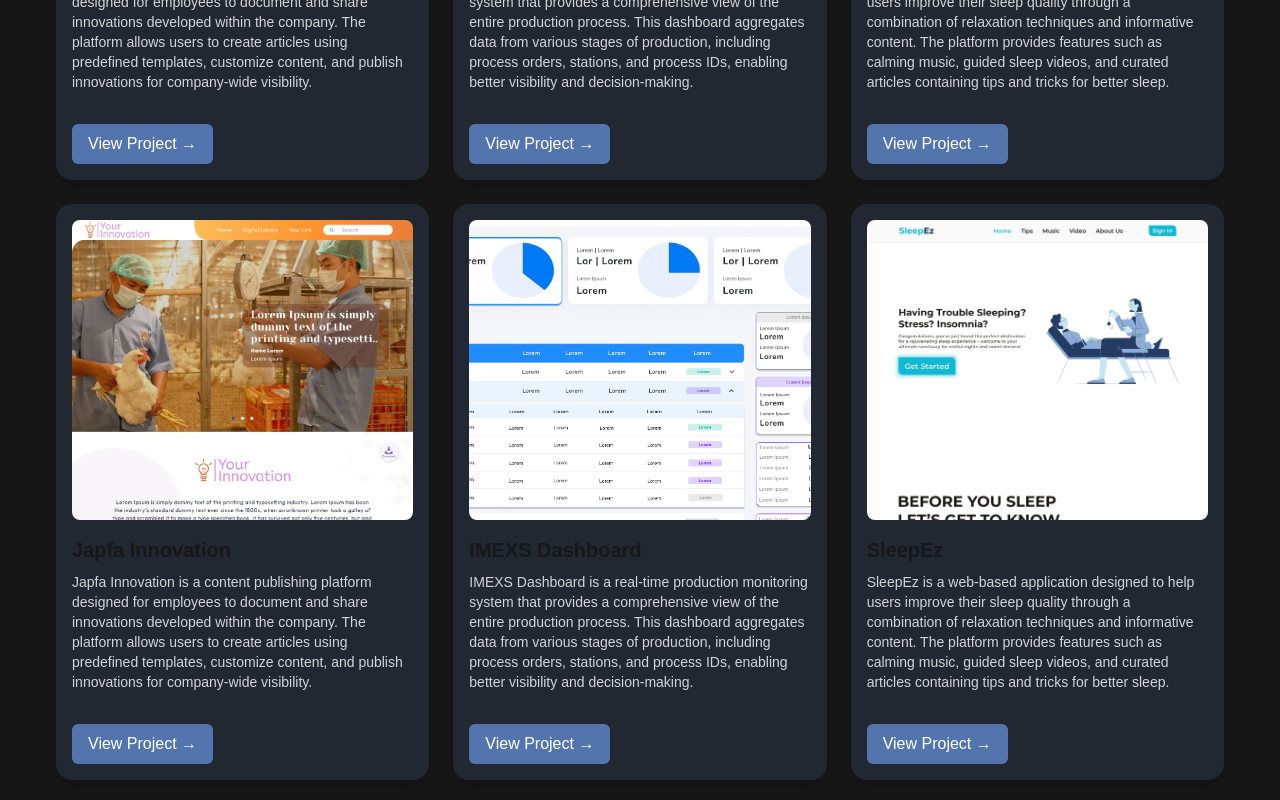
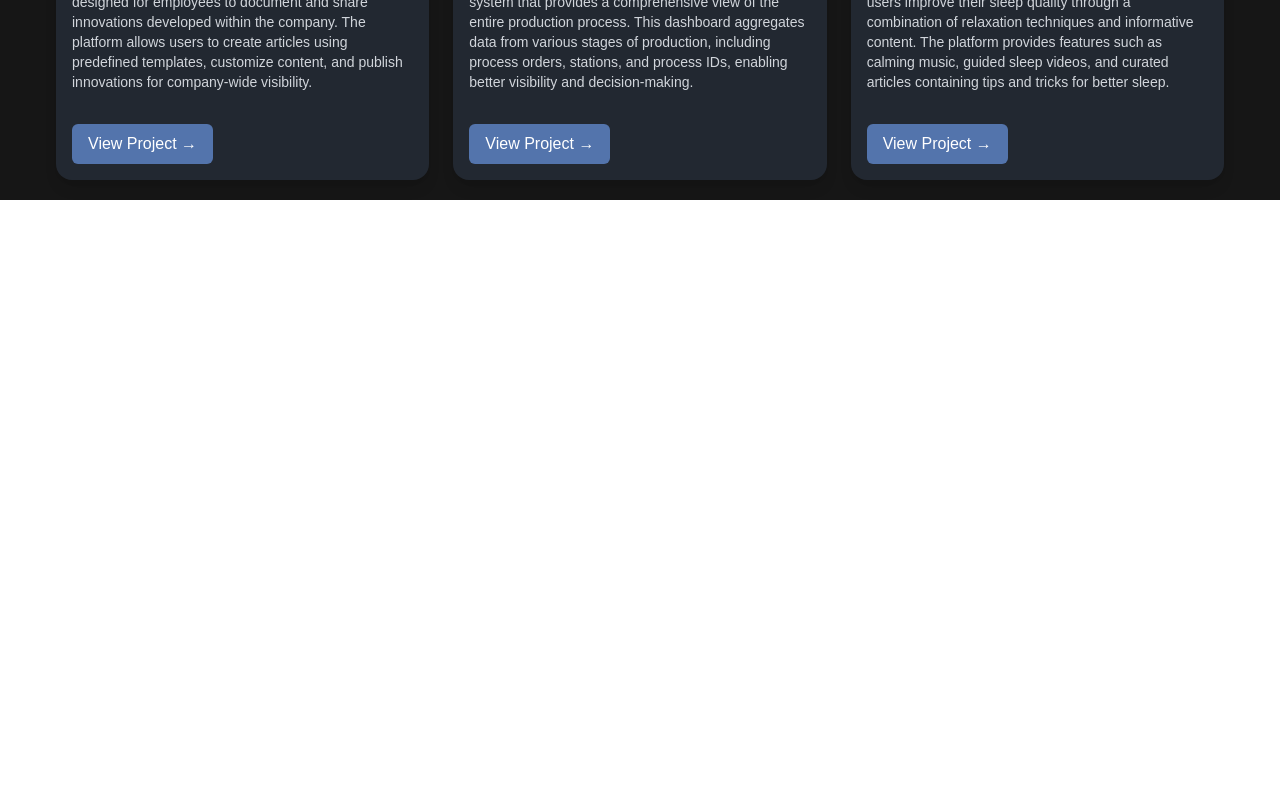
Before and after one commit to pavellsan8/pavel-portfolio, a Next.js app: page /pavel-projects in a window 1280 px wide. Shown: the part 484-1284 px from the top of the page. After the commit the page ends 800 px from the top, so only its background shows below. Built offline with nearby package versions, Linux system fonts and the light colour scheme.

Commit message:
Command duplicate project

```diff
--- a/src/data/homepage.js
+++ b/src/data/homepage.js
@@ -97,25 +97,25 @@
     image: "/images/project/project_3/sleep_ez_1.jpg",
     link: "https://example.com/project3",
   },
-  {
-    id: 4,
-    title: "Japfa Innovation",
-    description: "Japfa Innovation is a content publishing platform designed for employees to document and share innovations developed within the company. The platform allows users to create articles using predefined templates, customize content, and publish innovations for company-wide visibility.",
-    image: "/images/project/project_1/japfa_inno_1.jpg",
-    link: "https://example.com/project1",
-  },
-  {
-    id: 5,
-    title: "IMEXS Dashboard",
-    description: "IMEXS Dashboard is a real-time production monitoring system that provides a comprehensive view of the entire production process. This dashboard aggregates data from various stages of production, including process orders, stations, and process IDs, enabling better visibility and decision-making.",
-    image: "/images/project/project_2/mes_report_1.jpg",
-    link: "https://example.com/project2",
-  },
-  {
-    id: 6,
-    title: "SleepEz",
-    description: "SleepEz is a web-based application designed to help users improve their sleep quality through a combination of relaxation techniques and informative content. The platform provides features such as calming music, guided sleep videos, and curated articles containing tips and tricks for better sleep.",
-    image: "/images/project/project_3/sleep_ez_1.jpg",
-    link: "https://example.com/project3",
-  },
+  // {
+  //   id: 4,
+  //   title: "Japfa Innovation",
+  //   description: "Japfa Innovation is a content publishing platform designed for employees to document and share innovations developed within the company. The platform allows users to create articles using predefined templates, customize content, and publish innovations for company-wide visibility.",
+  //   image: "/images/project/project_1/japfa_inno_1.jpg",
+  //   link: "https://example.com/project1",
+  // },
+  // {
+  //   id: 5,
+  //   title: "IMEXS Dashboard",
+  //   description: "IMEXS Dashboard is a real-time production monitoring system that provides a comprehensive view of the entire production process. This dashboard aggregates data from various stages of production, including process orders, stations, and process IDs, enabling better visibility and decision-making.",
+  //   image: "/images/project/project_2/mes_report_1.jpg",
+  //   link: "https://example.com/project2",
+  // },
+  // {
+  //   id: 6,
+  //   title: "SleepEz",
+  //   description: "SleepEz is a web-based application designed to help users improve their sleep quality through a combination of relaxation techniques and informative content. The platform provides features such as calming music, guided sleep videos, and curated articles containing tips and tricks for better sleep.",
+  //   image: "/images/project/project_3/sleep_ez_1.jpg",
+  //   link: "https://example.com/project3",
+  // },
 ];
```
